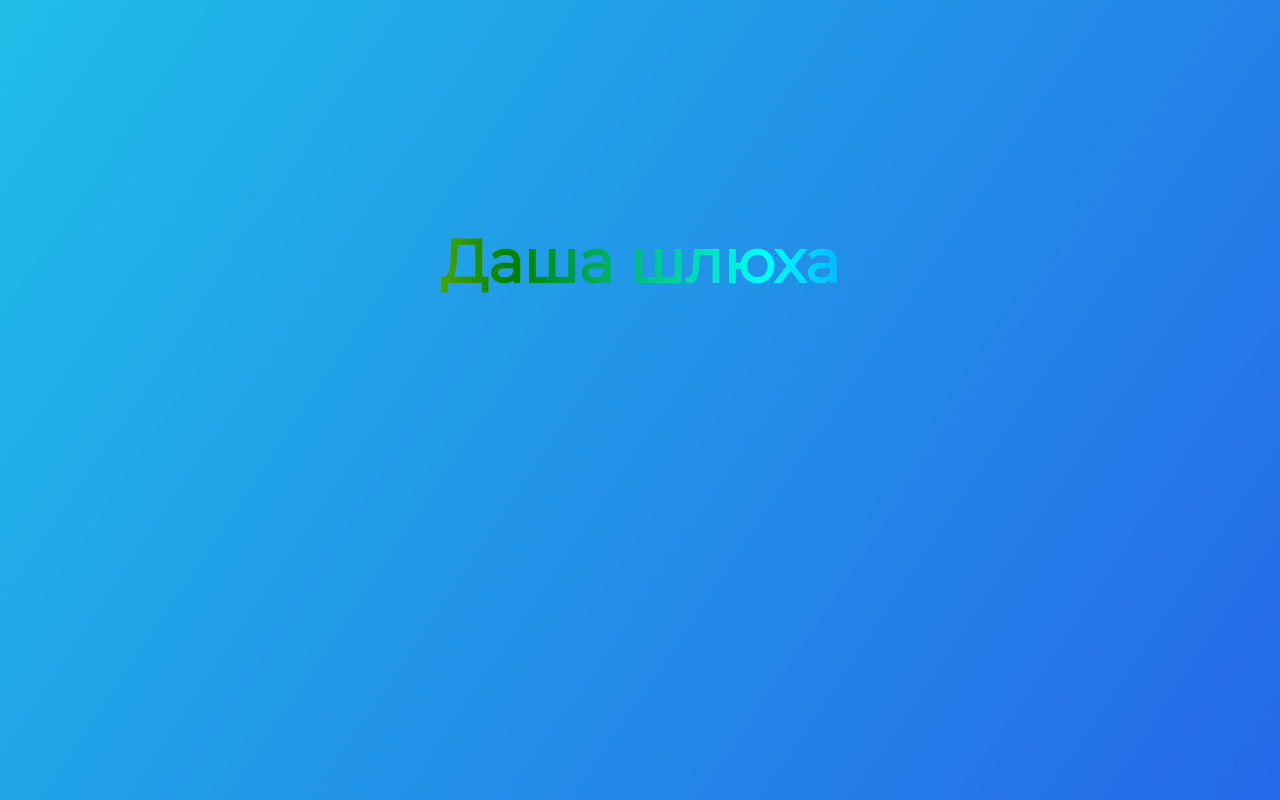
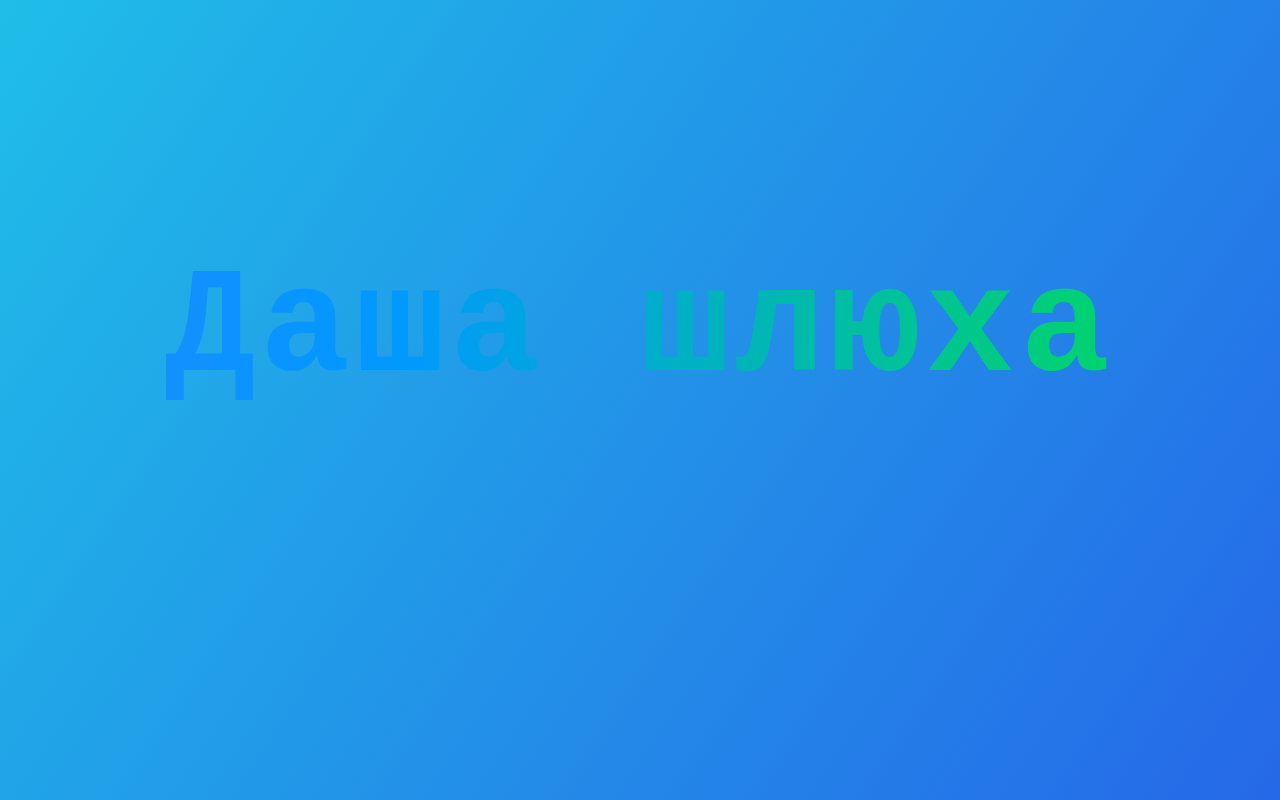
Before and after one commit to reazonn/reazonn.github.io, a plain HTML site: page index.html in a window 1280 px wide. Drawn offline with Linux system fonts and the light colour scheme.

Commit message:
le finale

```diff
--- a/index.html
+++ b/index.html
@@ -4,7 +4,9 @@
 <html>
 <body>
   <div class="wrapper">
-<h1>Даша шлюха</h1>
   </div>
+    <div id="shadowBox">
+      <h1 class="rainbow rainbow_text_animated">Даша шлюха</h1>
+    </div>
 </body>
 </html>
--- a/style.css
+++ b/style.css
@@ -51,3 +51,37 @@ background-size: 1800% 1800%;
     50%{background-position:100% 19%}
     100%{background-position:0% 82%}
 }
+
+#shadowBox {
+  background-color: rgb(0, 0, 0);
+  /* Fallback color */
+  background-color: rgba(0, 0, 0, 0.2);
+  /* Black w/opacity/see-through */
+  border: 3px solid;
+}
+
+.rainbow {
+  text-align: center;
+  text-decoration: underline;
+  font-size: 150px;
+  font-family: monospace;
+  letter-spacing: 5px;
+}
+.rainbow_text_animated {
+  background: linear-gradient(to right, #6666ff, #0099ff , #00ff00, #ff3399, #6666ff);
+  -webkit-background-clip: text;
+  background-clip: text;
+  color: transparent;
+  animation: rainbow_animation 6s ease-in-out infinite;
+  background-size: 400% 100%;
+}
+
+@keyframes rainbow_animation {
+  0%,100% {
+      background-position: 0 0;
+  }
+
+  50% {
+      background-position: 100% 0;
+  }
+}
```
